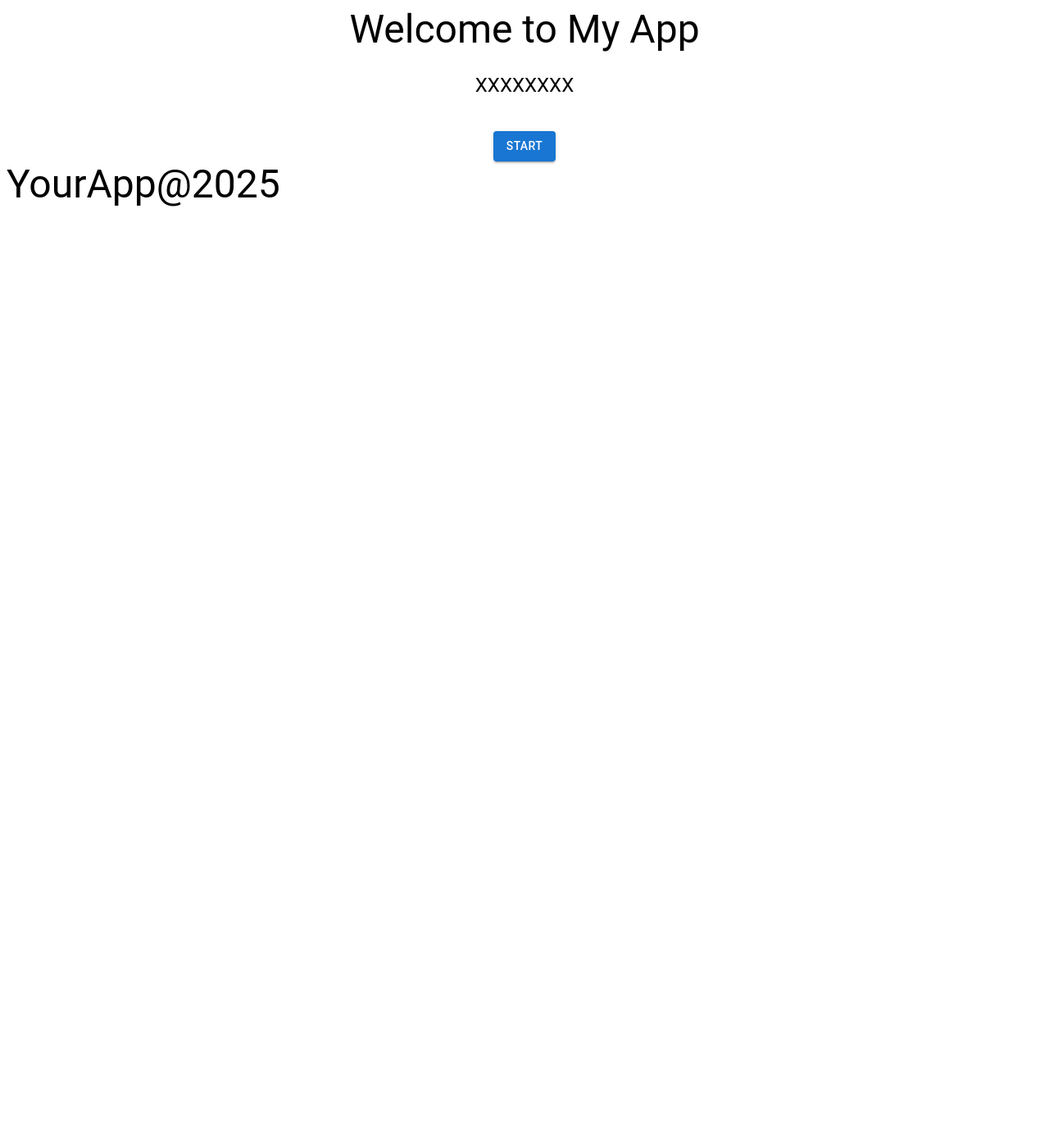
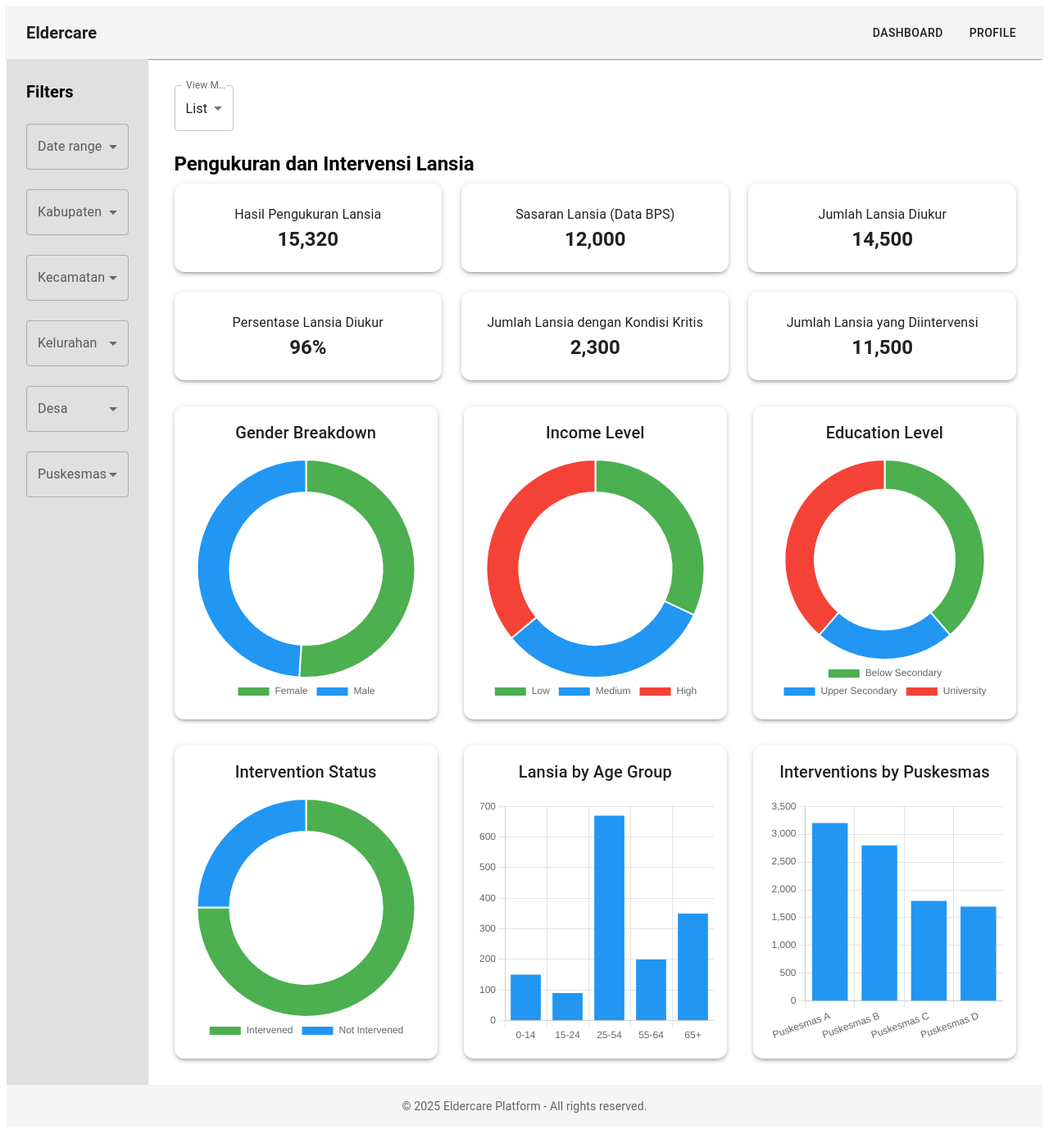
Before and after one commit to ralinvann/xlsx_organizer, a React (Create React App) app in the folder client/: page /dashboard in a window 1280 px wide. Shown: the whole page at 82% size. Before the commit the page ends 1005 px from the top, so only its background shows below. Built offline with nearby package versions, Linux system fonts and the light colour scheme.

Commit message:
Initial code template

```diff
--- a/client/package.json
+++ b/client/package.json
@@ -8,9 +8,11 @@
     "@mui/icons-material": "^6.4.0",
     "@mui/material": "^6.4.0",
     "axios": "^1.7.9",
+    "chart.js": "^4.4.8",
     "cra-template": "1.2.0",
     "react": "^19.0.0",
     "react-calendar": "^5.1.0",
+    "react-chartjs-2": "^5.3.0",
     "react-dom": "^19.0.0",
     "react-router-dom": "^7.1.1",
     "react-scripts": "5.0.1",
--- a/client/src/App.tsx
+++ b/client/src/App.tsx
@@ -1,14 +1,16 @@
 import React from 'react';
 import { BrowserRouter as Router, Routes, Route } from 'react-router-dom';
-import LandingPage from './pages/LandingPage';
+import Home from './pages/Home';
 import Dashboard from './pages/Dashboard';
+import Profile from './pages/Profile';
 
 const App: React.FC = () => {
   return (
     <Router>
       <Routes>
-        <Route path="/" element={<LandingPage />} />
+        <Route path="/" element={<Home />} />
         <Route path="/dashboard" element={<Dashboard />} />
+        <Route path="/profile" element={<Profile />} />
       </Routes>
     </Router>
   );
--- a/client/src/components/Footer.tsx
+++ b/client/src/components/Footer.tsx
@@ -3,10 +3,17 @@ import { Box, Typography } from '@mui/material';
 
 const Footer: React.FC = () => {
   return (
-    <Box display="flex" flexDirection="column" minHeight="100vh">
-        <Typography variant="h3" mb={3}>
-          YourApp@2025
-        </Typography>
+    <Box
+      component="footer"
+      py={2}
+      px={4}
+      bgcolor="#f5f5f5"
+      textAlign="center"
+      mt="auto"
+    >
+      <Typography variant="body2" color="textSecondary">
+        © {new Date().getFullYear()} Eldercare Platform - All rights reserved.
+      </Typography>
     </Box>
   );
 };
--- a/client/src/components/Header.tsx
+++ b/client/src/components/Header.tsx
@@ -0,0 +1,27 @@
+import React from 'react';
+import { AppBar, Toolbar, Typography, Box, Button } from '@mui/material';
+
+const Header: React.FC = () => {
+  return (
+    <AppBar position="static" color="default" elevation={1}>
+      <Toolbar>
+        {/* Left: App Name */}
+        <Typography variant="h6" sx={{ flexGrow: 1, fontWeight: 'bold' }}>
+          Eldercare
+        </Typography>
+
+        {/* Right: Nav Links */}
+        <Box display="flex" gap={2}>
+          <Button color="inherit" href="/dashboard">
+            Dashboard
+          </Button>
+          <Button color="inherit" href="/profile">
+            Profile
+          </Button>
+        </Box>
+      </Toolbar>
+    </AppBar>
+  );
+};
+
+export default Header;
--- a/client/src/pages/Dashboard.tsx
+++ b/client/src/pages/Dashboard.tsx
@@ -1,34 +1,216 @@
 import React from 'react';
-import { Box, Typography, Button } from '@mui/material';
+import {
+  Box,
+  Typography,
+  Grid,
+  Paper,
+  MenuItem,
+  Select,
+  FormControl,
+  InputLabel,
+} from '@mui/material';
+import { Doughnut, Bar } from 'react-chartjs-2';
+import {
+  Chart as ChartJS,
+  ArcElement,
+  Tooltip,
+  Legend,
+  CategoryScale,
+  LinearScale,
+  BarElement,
+  Title,
+} from 'chart.js';
+import Header from '../components/Header';
 import Footer from '../components/Footer';
+
+ChartJS.register(ArcElement, Tooltip, Legend, CategoryScale, LinearScale, BarElement, Title);
+
+const stats = [
+  { label: 'Hasil Pengukuran Lansia', value: '15,320' },
+  { label: 'Sasaran Lansia (Data BPS)', value: '12,000' },
+  { label: 'Jumlah Lansia Diukur', value: '14,500' },
+  { label: 'Persentase Lansia Diukur', value: '96%' },
+  { label: 'Jumlah Lansia dengan Kondisi Kritis', value: '2,300' },
+  { label: 'Jumlah Lansia yang Diintervensi', value: '11,500' },
+];
+
+const filters = ['Date range', 'Kabupaten', 'Kecamatan', 'Kelurahan', 'Desa', 'Puskesmas'];
+
+type ChartProps = {
+  title: string;
+  labels: string[];
+  data: number[];
+};
+
+const DonutChart: React.FC<ChartProps> = ({ title, labels, data }) => (
+  <Box height={300}>
+    <Typography variant="h6" mb={2} textAlign="center">
+      {title}
+    </Typography>
+    <Doughnut
+      data={{
+        labels,
+        datasets: [
+          {
+            data,
+            backgroundColor: ['#4caf50', '#2196f3', '#f44336', '#ff9800', '#9c27b0'],
+          },
+        ],
+      }}
+      options={{
+        cutout: '70%',
+        plugins: {
+          legend: {
+            position: 'bottom',
+          },
+        },
+        maintainAspectRatio: false,
+      }}
+    />
+  </Box>
+);
+
+const BarChart: React.FC<ChartProps> = ({ title, labels, data }) => (
+  <Box height={300}>
+    <Typography variant="h6" mb={2} textAlign="center">
+      {title}
+    </Typography>
+    <Bar
+      data={{
+        labels,
+        datasets: [
+          {
+            label: title,
+            data,
+            backgroundColor: '#2196f3',
+          },
+        ],
+      }}
+      options={{
+        responsive: true,
+        maintainAspectRatio: false,
+        plugins: {
+          legend: {
+            display: false,
+          },
+        },
+      }}
+    />
+  </Box>
+);
 
 const Dashboard: React.FC = () => {
   return (
     <Box display="flex" flexDirection="column" minHeight="100vh">
-      <Box
-        component="main"
-        flexGrow={1}
-        display="flex"
-        flexDirection="column"
-        alignItems="center"
-        justifyContent="center"
-        textAlign="center"
-        px={3}
-      >
-        <Typography variant="h3" mb={3}>
-          Welcome to My App
-        </Typography>
-        <Typography variant="h5" mb={5}>
-          XXXXXXXX
-        </Typography>
-        <Button
-          variant="contained"
-          color="primary"
-          href="/dashboard"
-        >
-          Start
-        </Button>
+      <Header />
+
+      <Box display="flex" flexGrow={1}>
+        {/* Sidebar Filters */}
+        <Box width="20%" bgcolor="#e0e0e0" p={3}>
+          <Typography variant="h6" fontWeight="bold" gutterBottom>
+            Filters
+          </Typography>
+          {filters.map((filter) => (
+            <FormControl fullWidth margin="normal" key={filter}>
+              <InputLabel>{filter}</InputLabel>
+              <Select defaultValue="" label={filter}>
+                <MenuItem value="">All</MenuItem>
+              </Select>
+            </FormControl>
+          ))}
+        </Box>
+
+        {/* Main Content */}
+        <Box flexGrow={1} p={4}>
+          {/* Dropdown Selector */}
+          <Box mb={3} textAlign="left">
+            <FormControl>
+              <InputLabel>View Mode</InputLabel>
+              <Select defaultValue="list" label="View Mode">
+                <MenuItem value="list">List</MenuItem>
+              </Select>
+            </FormControl>
+          </Box>
+
+          {/* Title */}
+          <Typography variant="h5" fontWeight="bold" gutterBottom>
+            Pengukuran dan Intervensi Lansia
+          </Typography>
+
+          {/* Stats Cards */}
+          <Grid container spacing={3} mb={4}>
+            {stats.map((stat, index) => (
+              <Grid item xs={12} sm={6} md={4} key={index}>
+                <Paper elevation={3} sx={{ p: 3, textAlign: 'center', borderRadius: 3 }}>
+                  <Typography variant="subtitle1">{stat.label}</Typography>
+                  <Typography variant="h5" fontWeight="bold">
+                    {stat.value}
+                  </Typography>
+                </Paper>
+              </Grid>
+            ))}
+          </Grid>
+
+          {/* 2x3 Chart Grid */}
+          <Grid container spacing={4}>
+            <Grid item xs={12} md={4}>
+              <Paper elevation={3} sx={{ p: 2, borderRadius: 3, height: 350 }}>
+                <DonutChart
+                  title="Gender Breakdown"
+                  labels={['Female', 'Male']}
+                  data={[51, 49]}
+                />
+              </Paper>
+            </Grid>
+            <Grid item xs={12} md={4}>
+              <Paper elevation={3} sx={{ p: 2, borderRadius: 3, height: 350 }}>
+                <DonutChart
+                  title="Income Level"
+                  labels={['Low', 'Medium', 'High']}
+                  data={[32, 32, 36]}
+                />
+              </Paper>
+            </Grid>
+            <Grid item xs={12} md={4}>
+              <Paper elevation={3} sx={{ p: 2, borderRadius: 3, height: 350 }}>
+                <DonutChart
+                  title="Education Level"
+                  labels={['Below Secondary', 'Upper Secondary', 'University']}
+                  data={[39, 23, 39]}
+                />
+              </Paper>
+            </Grid>
+            <Grid item xs={12} md={4}>
+              <Paper elevation={3} sx={{ p: 2, borderRadius: 3, height: 350 }}>
+                <DonutChart
+                  title="Intervention Status"
+                  labels={['Intervened', 'Not Intervened']}
+                  data={[11500, 3820]}
+                />
+              </Paper>
+            </Grid>
+            <Grid item xs={12} md={4}>
+              <Paper elevation={3} sx={{ p: 2, borderRadius: 3, height: 350 }}>
+                <BarChart
+                  title="Lansia by Age Group"
+                  labels={['0-14', '15-24', '25-54', '55-64', '65+']}
+                  data={[150, 90, 670, 200, 350]}
+                />
+              </Paper>
+            </Grid>
+            <Grid item xs={12} md={4}>
+              <Paper elevation={3} sx={{ p: 2, borderRadius: 3, height: 350 }}>
+                <BarChart
+                  title="Interventions by Puskesmas"
+                  labels={['Puskesmas A', 'Puskesmas B', 'Puskesmas C', 'Puskesmas D']}
+                  data={[3200, 2800, 1800, 1700]}
+                />
+              </Paper>
+            </Grid>
+          </Grid>
+        </Box>
       </Box>
+
       <Footer />
     </Box>
   );
--- a/client/src/pages/LandingPage.tsx
+++ b/client/src/pages/Home.tsx
@@ -1,7 +1,7 @@
 import React from 'react';
 import { Box, Typography, Button } from '@mui/material';
 
-const LandingPage: React.FC = () => {
+const Home: React.FC = () => {
   return (
     <Box display="flex" flexDirection="column" minHeight="100vh">
       <Box
@@ -32,4 +32,4 @@ const LandingPage: React.FC = () => {
   );
 };
 
-export default LandingPage;
+export default Home;
--- /dev/null
+++ b/client/src/pages/Profile.tsx
@@ -0,0 +1,63 @@
+import React from 'react';
+import {
+  Box,
+  Typography,
+  Avatar,
+  Paper,
+  Divider,
+  List,
+  ListItem,
+  ListItemText,
+} from '@mui/material';
+import Header from '../components/Header';
+import Footer from '../components/Footer';
+
+const Profile: React.FC = () => {
+  return (
+    <Box display="flex" flexDirection="column" minHeight="100vh">
+      <Header />
+
+      <Box flexGrow={1} p={4} bgcolor="#f9f9f9">
+        {/* Profile Card */}
+        <Paper elevation={3} sx={{ p: 3, display: 'flex', alignItems: 'center', borderRadius: 3, mb: 4 }}>
+          <Avatar sx={{ width: 64, height: 64, mr: 3 }} />
+          <Box>
+            <Typography variant="h6" fontWeight="bold">
+              John Doe
+            </Typography>
+            <Typography variant="body1" color="textSecondary">
+              Role: Nurse
+            </Typography>
+          </Box>
+        </Paper>
+
+        {/* Activity Log */}
+        <Paper elevation={3} sx={{ p: 3, borderRadius: 3 }}>
+          <Typography variant="h6" fontWeight="bold" gutterBottom>
+            Activity Log
+          </Typography>
+          <Divider sx={{ mb: 2 }} />
+          <List>
+            <ListItem>
+              <ListItemText
+                primary="Visited Desa A"
+                secondary="April 4, 2025 - Measured 12 Lansia"
+              />
+            </ListItem>
+            <ListItem>
+              <ListItemText
+                primary="Intervention Completed in Kecamatan X"
+                secondary="April 3, 2025 - 5 cases handled"
+              />
+            </ListItem>
+            {/* Add more logs or map from data source */}
+          </List>
+        </Paper>
+      </Box>
+
+      <Footer />
+    </Box>
+  );
+};
+
+export default Profile;
```
Also changed, not shown: 1 other file (tests, documents, lock files or other folders).
